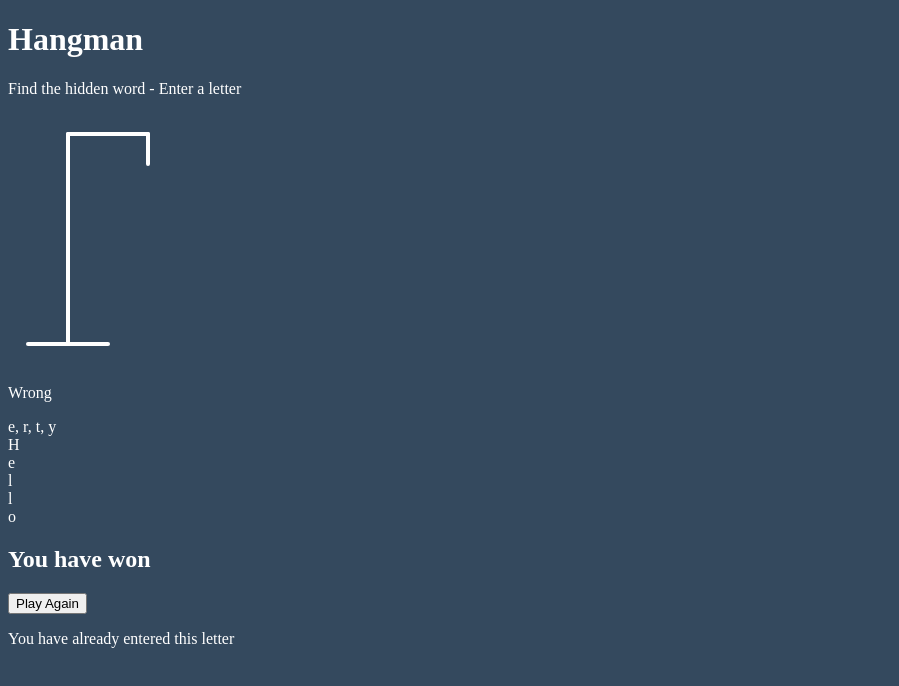
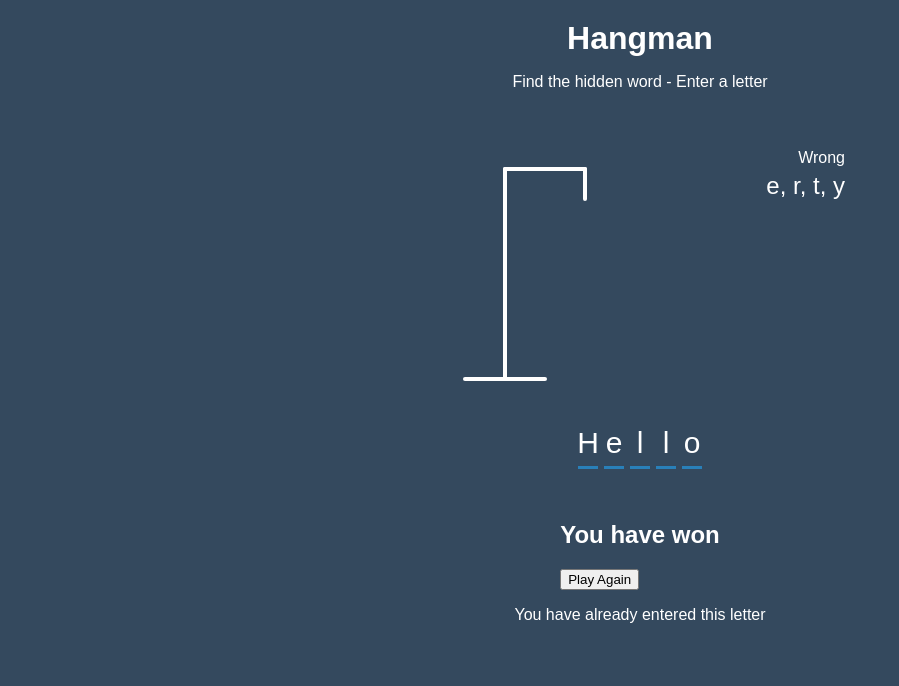
Before and after one commit to GabeValdivia/hangman, a plain HTML site: page index.html in a window 1280 px wide. Shown: the whole page, without its empty margins (0-899 px from the left). Drawn offline with Linux system fonts and the light colour scheme.

Commit message:
Add CSS to position elements and give letter guess letters styles

```diff
--- a/style.css
+++ b/style.css
@@ -1,6 +1,65 @@
+* {
+	box-sizing: border-box;
+}
+
 body {
 	background-color: #34495e;
 	color: #fff;
+	font-family: Arial, Helvetica, sans-serif;
+	display: flex;
+	flex-direction: column;
+	align-items: center;
+	height: 80vh;
+	margin: 0;
+	overflow: hidden;
+}
+
+h1 {
+	margin: 20px 0 0;
+}
+
+.game-container {
+	padding: 20px 30px;
+	position: relative;
+	margin: auto;
+	height: 350px;
+	width: 450px;
+}
+
+.wrong-letters-container {
+	position: absolute;
+	top: 20px;
+	right: 20px;
+	display: flex;
+	flex-direction: column;
+	text-align: right;
+}
+
+.wrong-letters-container p {
+	margin: 0 0 5px;
+}
+
+.wrong-letters-container span {
+	font-size: 24px;
+}
+
+.word {
+	display: flex;
+	position: absolute;
+	bottom: 10px;
+	left: 50%;
+	transform: translateX(-50%);
+}
+
+.letter {
+	border-bottom: 3px solid #2980b9;
+	display: inline-flex;
+	font-size: 30px;
+	align-items: center;
+	justify-content: center;
+	margin: 0 3px;
+	height: 50px;
+	width: 20px;
 }
 
 .figure-container {
```
